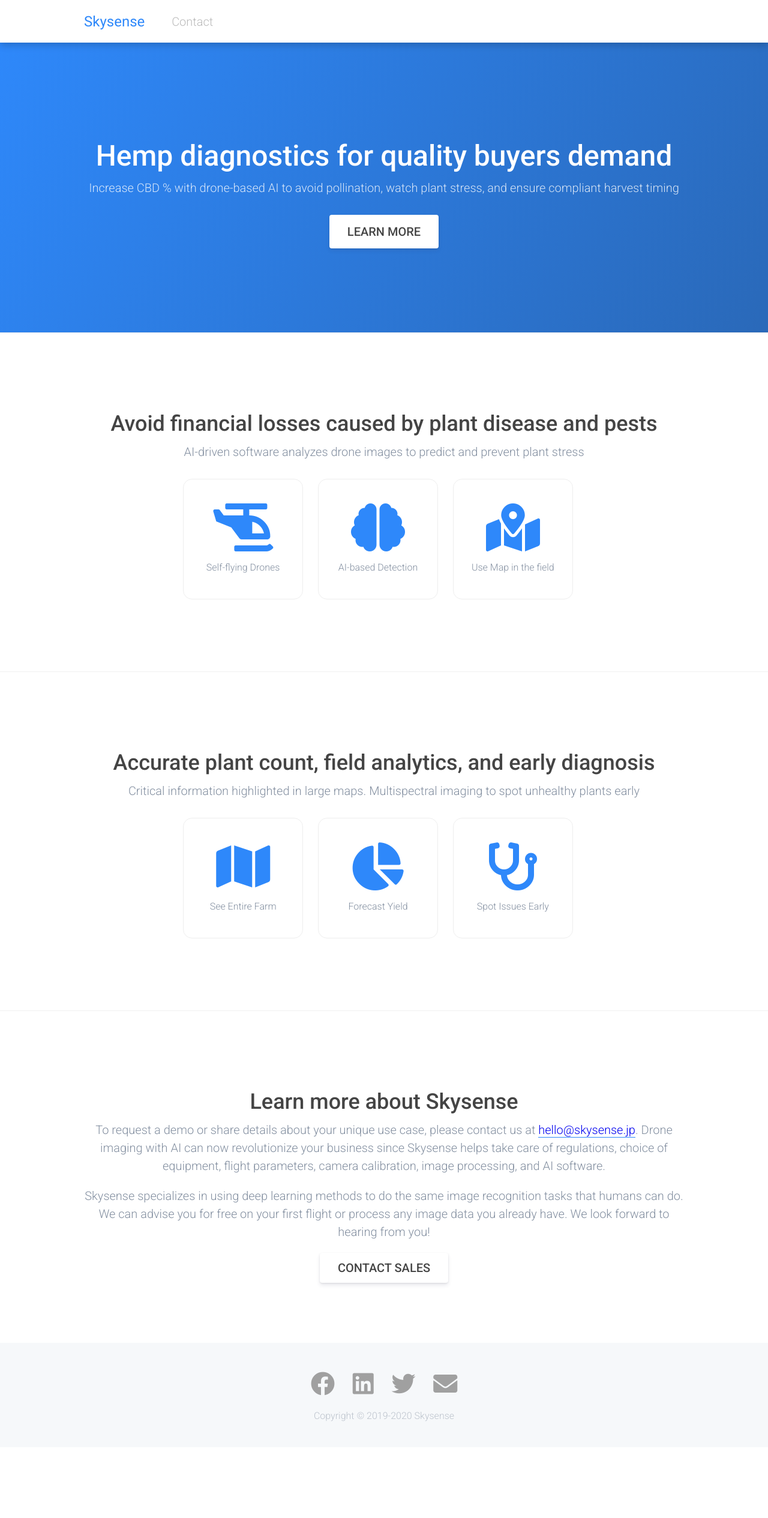
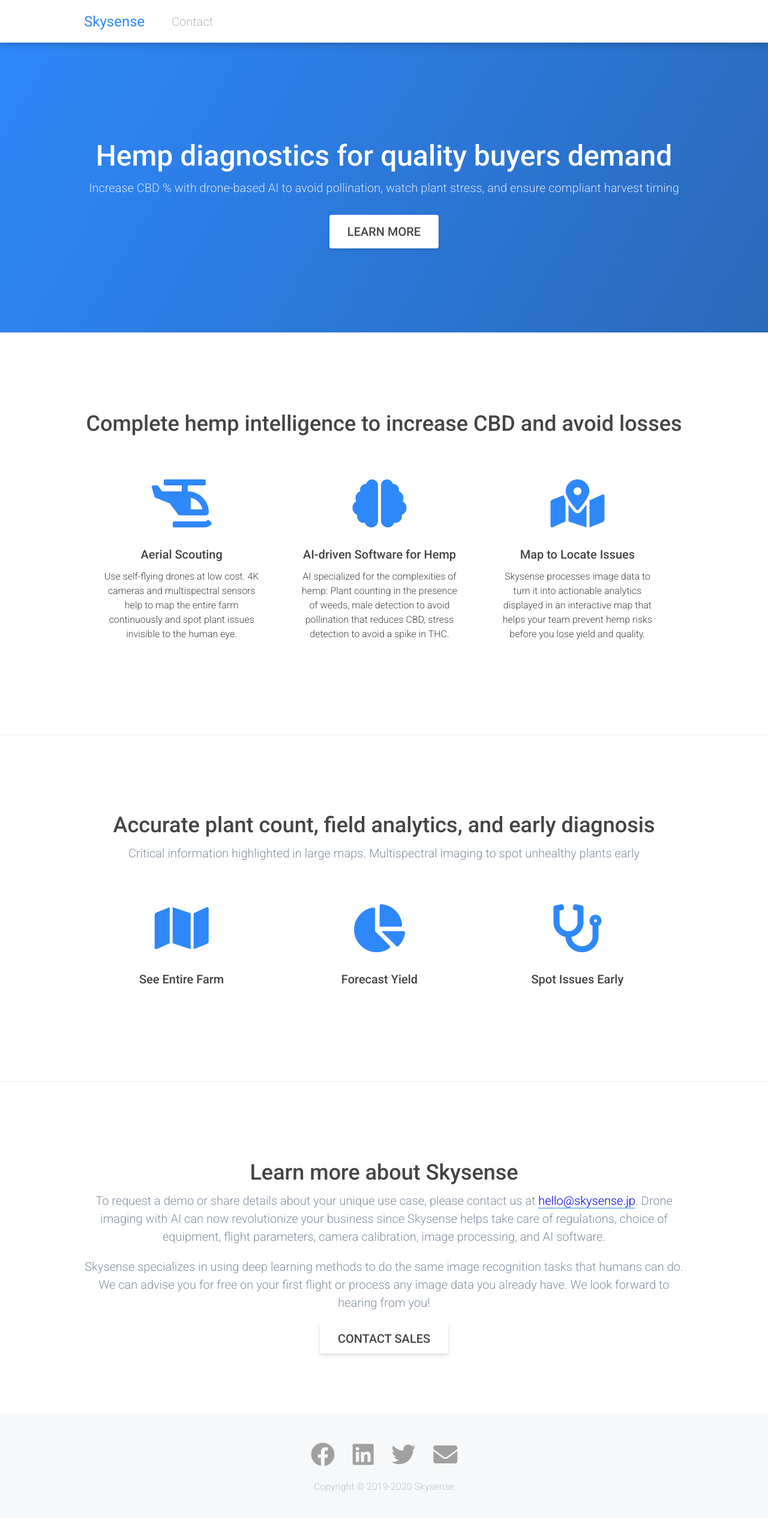
Before and after one commit to skysense/skysense-website, a Jekyll site: the page built from index.html, in a window 1280 px wide. Shown: the whole page at 60% size. Built offline with Jekyll 4.4.1, drawn with Linux system fonts in a browser that asks for light colours; nearby versions of some CDN libraries; before the commit the page ends 2412 px from its top, so only the background shows below that.

Commit message:
section 1 with icons

```diff
--- a/_sass/icons.scss
+++ b/_sass/icons.scss
@@ -3,12 +3,10 @@
   margin-top: 30px;
 
   .icon {
-    width: 200px;
+    width: 310px;
     display: inline-block;
     background: #fff;
-    border: solid 1px #eee;
-    border-radius: 15px;
-    margin: 0 20px 20px 0;
+    margin: 0 15px 15px 0;
     padding: 40px 20px;
     text-align: center;
     max-width: 100%;
@@ -21,8 +19,15 @@
   }
 
   .title {
-    margin-top: 15px;
+    margin-top: 30px;
+    color: #444;
+    font-weight: 500;
+  }
+
+  .description {
+    margin-top: 10px;
     font-size: 0.8em;
+    color: #444;
   }
 
   @media screen and (max-width: 500px) {
--- a/index.html
+++ b/index.html
@@ -13,17 +13,20 @@
   </section>
   <section>
     <div class="wrap">
-      <h2>Avoid financial losses caused by plant disease and pests</h2>
-      <p>AI-driven software analyzes drone images to predict and prevent plant stress</p>
+      <h2>Complete hemp intelligence to increase CBD and avoid losses</h2>
       <div class="icons">
-        <div class="icon"><i class="fa fa-helicopter"></i>
-          <div class="title">Self-flying Drones</div>
+        <div class="icon">
+          <i class="fa fa-helicopter"></i>
+          <div class="title">Aerial Scouting</div>
+          <div class="description">Use self-flying drones at low cost. 4K cameras and multispectral sensors help to map the entire farm continuously and spot plant issues invisible to the human eye.</div>
         </div>
         <div class="icon"><i class="fa fa-brain"></i>
-          <div class="title">AI-based Detection</div>
+          <div class="title">AI-driven Software for Hemp</div>
+          <div class="description">AI specialized for the complexities of hemp: Plant counting in the presence of weeds, male detection to avoid pollination that reduces CBD, stress detection to avoid a spike in THC.</div>
         </div>
         <div class="icon"><i class="fa fa-map-marked-alt"></i>
-          <div class="title">Use Map in the field</div>
+          <div class="title">Map to Locate Issues</div>
+          <div class="description">Skysense processes image data to turn it into actionable analytics displayed in an interactive map that helps your team prevent hemp risks before you lose yield and quality.</div>
         </div>
       </div>
     </div>
```
